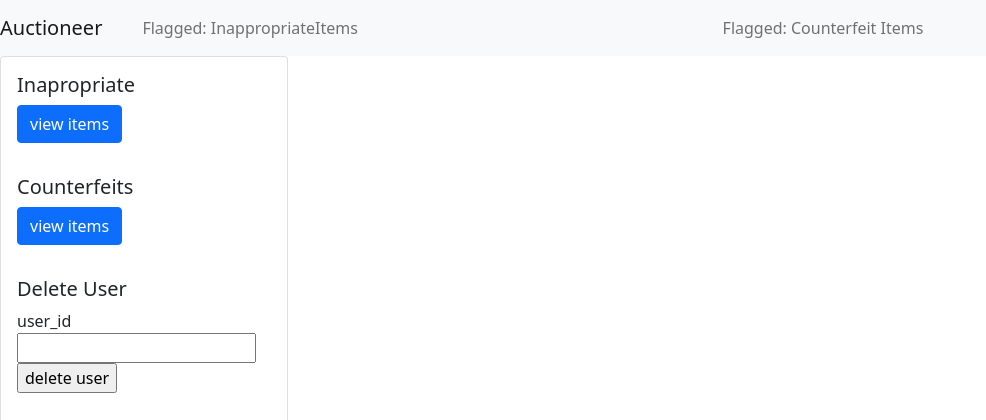
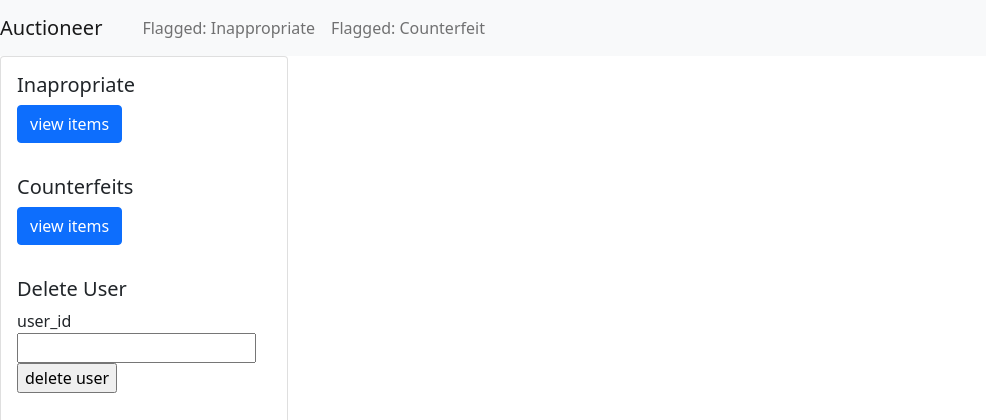
Before and after one commit to ntdai95/Auction-Website, a Flask app: template frontend/templates/admin/admin.html in a window 1280 px wide. Shown: the top 420 px of the page, without its empty margins (0-986 px from the left). Run offline with Flask 3, Linux system fonts and the light colour scheme; the template is opened without the code that fills it, so the values that code supplies are empty.

Commit message:
Fix template and HTML defects

```diff
--- a/frontend/templates/admin/admin_categories.html
+++ b/frontend/templates/admin/admin_categories.html
@@ -10,7 +10,7 @@
 <form action="/admin/categories" method="POST">
     <input type="hidden" value="{{i['id']}}">
     <input type="submit" value="delete {{i['id']}}">
-<form>
+</form>
 {% endfor %}
 
 <script src="{{url_for('static', filename='js/auction.js')}}"></script>
--- a/frontend/templates/admin/admin_users.html
+++ b/frontend/templates/admin/admin_users.html
@@ -13,13 +13,13 @@
     <input type="hidden" name="user-id" value="{{user['id']}}">
     <input type="hidden" name="action" value="unbanned">
     <input class="btn btn-primary" type="submit" value="unban {{user['name']}}">
-<form>
+</form>
 {%else%}
 {%endif%}
 <form action="/admin/users" method="POST">
     <input type="hidden" name="user-id" value="{{user['id']}}">
     <input type="hidden" name="action" value="banned">
     <input class="btn btn-danger" type="submit" value="unban {{user['name']}}">
-<form>
+</form>
 
 {% include "footer.html" %}
--- a/frontend/templates/admin_header.html
+++ b/frontend/templates/admin_header.html
@@ -9,22 +9,17 @@
     <nav class="navbar navbar-expand-lg navbar-light bg-light">
       <a class="navbar-brand" href="#">Auctioneer</a>
       <span id="user-disp" class="nav-user me-3"></span>
-      <button class="navbar-toggler" type="button" data-toggle="collapse" data-target="#navbarSupportedContent" aria-controls="navbarSupportedContent" aria-expanded="false" aria-label="Toggle navigation">
+      <button class="navbar-toggler" type="button" data-bs-toggle="collapse" data-bs-target="#adminNav" aria-controls="adminNav" aria-expanded="false" aria-label="Toggle navigation">
         <span class="navbar-toggler-icon"></span>
       </button>
 
-      <div class="collapse navbar-collapse" id="navbarSupportedContent">
-        <ul class="navbar-nav mr-auto">
-          <li class="nav-item active">
-            <a class="nav-link" href="{{ url_for('inapp')}}"> Flagged: Inappropriate<span class="sr-only">Items</span></a>
+      <div class="collapse navbar-collapse" id="adminNav">
+        <ul class="navbar-nav me-auto">
+          <li class="nav-item">
+            <a class="nav-link" href="{{ url_for('inapp')}}">Flagged: Inappropriate</a>
           </li>
-        </ul>
-      </div>
-
-      <div class="collapse navbar-collapse" id="navbarSupportedContent">
-        <ul class="navbar-nav mr-auto">
-          <li class="nav-item active">
-            <a class="nav-link" href="{{ url_for('counter')}}">Flagged: Counterfeit <span class="sr-only">Items</span></a>
+          <li class="nav-item">
+            <a class="nav-link" href="{{ url_for('counter')}}">Flagged: Counterfeit</a>
           </li>
         </ul>
       </div>
```
